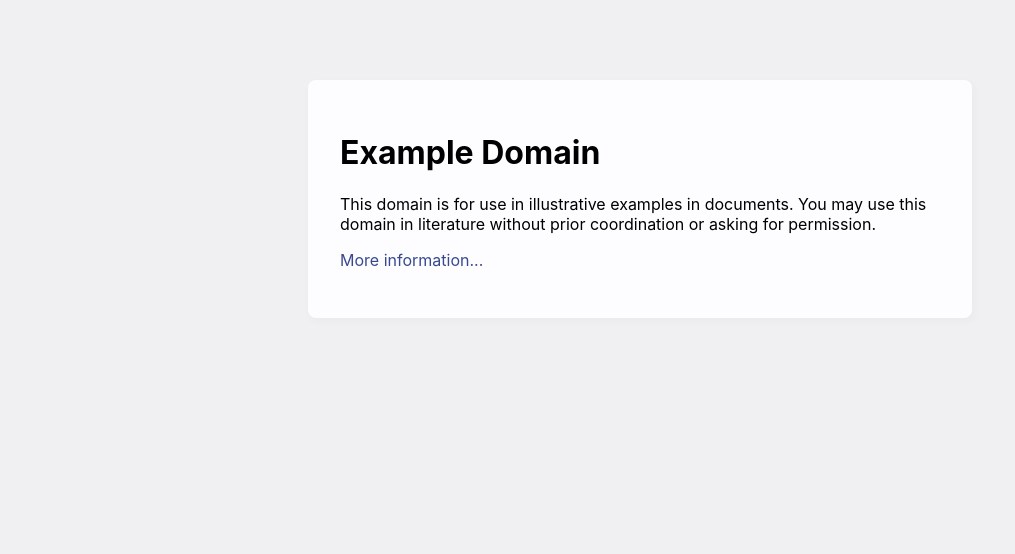
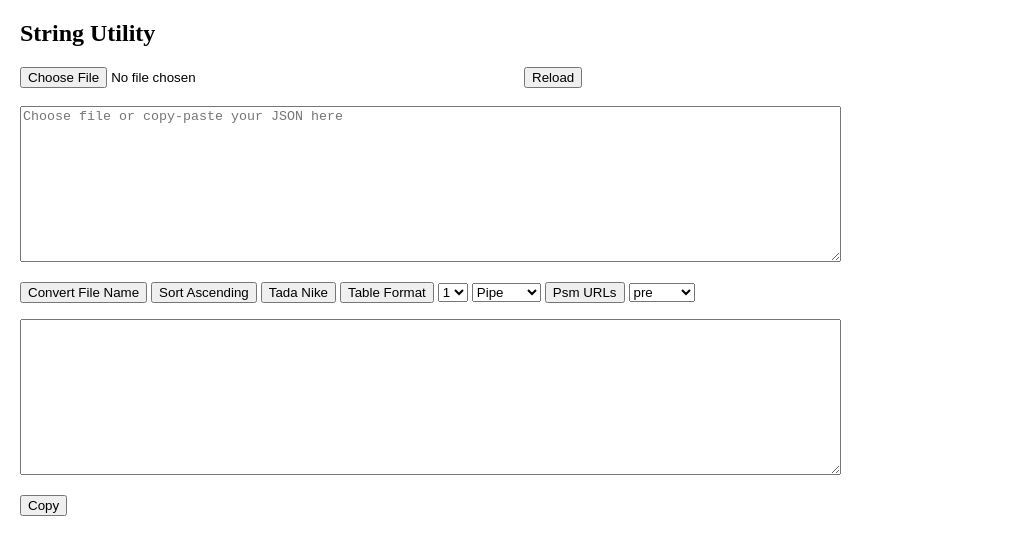
Before and after one commit to wbong/wbong.github.io, a plain HTML site: page index.html in a window 1280 px wide. Shown: the whole page, without its empty margins (0-1015 px from the left). Drawn offline with Linux system fonts and the light colour scheme.

Commit message:
Update index.html

```diff
--- a/index.html
+++ b/index.html
@@ -1,47 +1,161 @@
-
-<!doctype html>
+<!DOCTYPE html>
 <html>
 <head>
-    <title>Example Domain</title>
+<meta name="viewport" content="width=device-width, initial-scale=1">
+<style>
+body {
+  margin: 20px;
+}
 
-    <meta charset="utf-8" />
-    <meta http-equiv="Content-type" content="text/html; charset=utf-8" />
-    <meta name="viewport" content="width=device-width, initial-scale=1" />
-    <style type="text/css">
-    body {
-        background-color: #f0f0f2;
-        margin: 0;
-        padding: 0;
-        font-family: -apple-system, system-ui, BlinkMacSystemFont, "Segoe UI", "Open Sans", "Helvetica Neue", Helvetica, Arial, sans-serif;
-
-    }
-    div {
-        width: 600px;
-        margin: 5em auto;
-        padding: 2em;
-        background-color: #fdfdff;
-        border-radius: 0.5em;
-        box-shadow: 2px 3px 7px 2px rgba(0,0,0,0.02);
-    }
-    a:link, a:visited {
-        color: #38488f;
-        text-decoration: none;
-    }
-    @media (max-width: 700px) {
-        div {
-            margin: 0 auto;
-            width: auto;
-        }
-    }
-    </style>
+.fileToLoad {
+  width: 500px;
+}
+</style>
 </head>
 
 <body>
+<h2>String Utility</h2>
 <div>
-    <h1>Example Domain</h1>
-    <p>This domain is for use in illustrative examples in documents. You may use this
-    domain in literature without prior coordination or asking for permission.</p>
-    <p><a href="https://www.iana.org/domains/example">More information...</a></p>
+  <input type="file" id="fileToLoad" class="fileToLoad" onchange="loadFile()" accept=".txt,">
+  <input type="button" value="Reload" onclick="location.reload(true)">
 </div>
+<br>
+
+<textarea id="input" rows="10" cols="100" placeholder="Choose file or copy-paste your JSON here"></textarea>
+<p>
+<input type="button" value="Convert File Name" onclick="convertFileName()">
+<input type="button" value="Sort Ascending" onclick="sortAscending()">
+<input type="button" value="Tada Nike" onclick="onTadaNike()">
+<input type="button" value="Table Format" onclick="onTableFormat()">
+<select name="numbers" id="numbers">
+  <option value="1">1</option>
+  <option value="2">2</option>
+  <option value="3">3</option>
+  <option value="4">4</option>
+  <option value="5">5</option>
+</select>
+<select name="delims" id="delims">
+  <option value="|">Pipe</option>
+  <option value=",">Comma</option>
+  <option value="&#9;&#9;">Tabs</option>
+</select>
+<input type="button" value="Psm URLs" onclick="onPsmUrls()">
+<select name="envs" id="envs">
+  <option value="pre">pre</option>
+  <option value="release">release</option>
+</select>
+<p>
+<textarea id="output" rows="10" cols="100" readonly></textarea>
+<p>
+<input type="button" value="Copy" onclick="copyToClipboard()">
+
+<script>
+function loadFile() {
+  var fileToLoad = document.getElementById("fileToLoad").files[0];
+  var fileReader = new FileReader();
+  fileReader.onload = function(fileLoadedEvent) {
+      var textFromFileLoaded = fileLoadedEvent.target.result;
+      document.getElementById("input").value = textFromFileLoaded;
+  }
+  fileReader.readAsText(fileToLoad, "UTF-8");
+}
+
+function getInput(delim) {
+  delim = delim || "\n";
+  var inputElem = document.getElementById("input");
+  return inputElem.value.split(delim);
+}
+
+function initOutput() {
+  var outputElem = document.getElementById("output");
+  outputElem.value = "";
+}
+
+function setOutput(line) {
+  var outputElem = document.getElementById("output");
+  outputElem.value += line;
+  outputElem.value += "\n";
+}
+
+function convertFileName() {
+  var lines = getInput();
+  initOutput();
+  lines.forEach(line => {
+    line = line.replace(/\s+/g, '-').toLowerCase();
+    setOutput(line);
+  });
+}
+
+function sortAscending() {
+  var lines = getInput();
+  initOutput();
+  lines.sort();
+  lines.forEach(line => {
+    setOutput(line);
+  });
+}
+
+// function htmlEncode(s)
+// {
+//   var el = document.createElement("div");
+//   el.innerText = el.textContent = s;
+//   s = el.innerHTML;
+//   return s;
+// }
+
+function onTadaNike() {
+  onTableFormat(5, "|", "Nike");
+}
+
+function onTableFormat(colCount, delim, keyword) {
+  var numbersElem = document.getElementById("numbers");
+  var delimsElem = document.getElementById("delims");
+  colCount = colCount || numbersElem.value || 5;
+  delim = delim || delimsElem.value || "|";
+  keyword = keyword || "";
+
+  var lines = getInput();
+  initOutput();
+  var newLine = "";
+  var i = 0;
+  lines.forEach(line => {
+    i++;
+    newLine += line + delim;
+    if (i % colCount == 0) {
+      if (newLine.includes(keyword)) {
+        setOutput(newLine);
+      }
+      newLine = "";
+    }
+  });
+}
+
+function onPsmUrls() {
+  const cdnHost = "lightning.warnermediacdn.com";
+  var envsElem = document.getElementById("envs");
+
+  var lines = getInput(" ");
+  initOutput();
+  var newLine = "";
+  var i = 0;
+  lines.forEach(line => {
+    var token = line.split(".")[0];
+    // console.log("wminst token =", token);
+    // var token = line.split("/")[1].split(".")[0];
+    var env = envsElem.value;
+    newLine = "https://" + cdnHost + "/cdp/psm/brands/" + token +"/web/" + env + "/psm.min.js";
+    if (!newLine.includes("bleacher")) {
+      setOutput(newLine);
+    }
+  });
+}
+
+function copyToClipboard() {
+  var outputElem = document.getElementById("output");
+  outputElem.select();
+  outputElem.setSelectionRange(0, 99999);
+  navigator.clipboard.writeText(outputElem.value);
+}
+</script>
 </body>
 </html>
```
